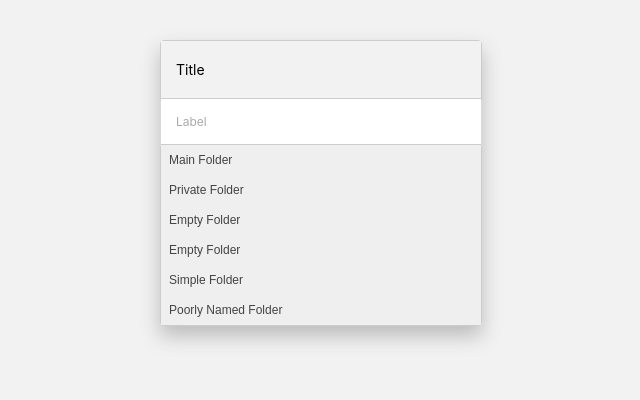
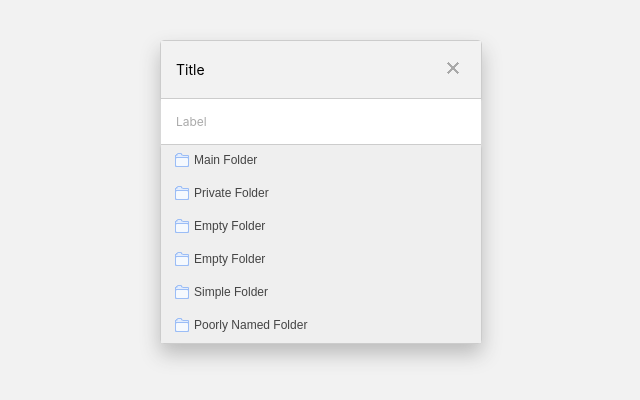
Before and after one commit to watkinshughes/explorer, a React (Create React App) app: page / in a window 1280 px wide. Shown: the top 400 px of the page, without its empty margins (319-959 px from the left). Built offline with nearby package versions, Linux system fonts and the light colour scheme.

Commit message:
Begin adding some icons

```diff
--- a/src/components/App/styles.css
+++ b/src/components/App/styles.css
@@ -17,6 +17,8 @@
   color: #444;
   text-align: left;
   text-transform: capitalize;
+  overflow: hidden;
+  text-overflow: ellipsis;
 }
 
 .App button:hover,
@@ -26,3 +28,29 @@
   background-color: #4285f4;
   color: #fff;
 }
+
+.App button span {
+  display: inline-block;
+  vertical-align: top;
+}
+
+.App button.folder::before {
+  content: '';
+  display: inline-block;
+  margin: 0 5px;
+  width: 15px;
+  height: 14px;
+  background: url(/icon-sprite.png);
+  background-position: -111px 0px;
+}
+
+.App button.file::before {
+  content: '';
+  display: inline-block;
+  margin: 0 5px;
+  width: 15px;
+  height: 14px;
+  background: url(/icon-sprite.png);
+  background-position: -140px 0px;
+
+}
--- a/src/components/Item/index.js
+++ b/src/components/Item/index.js
@@ -23,8 +23,8 @@ class Item extends Component {
   render() {
     return <li className={this.state.active ? 'active': null}
               onClick={this.toggleClass}>
-        <button>
-          { this.props.name }
+        <button className={this.props.type}>
+          <span>{ this.props.name }</span>
         </button>
         { this.props.children }
     </li>
--- a/src/components/Title/styles.css
+++ b/src/components/Title/styles.css
@@ -1,5 +1,19 @@
 .Title {
+  position: relative;
   padding: 20px 15px;
   background-color: #f2f2f2;
   font-size: 14px;
 }
+
+.Title::after {
+  content: '';
+  display: block;
+  position: absolute;
+  right: 20px;
+  top: 20px;
+  width: 15px;
+  height: 15px;
+  background: url(/icon-sprite.png);
+  background-position: -42px 0px;
+  opacity: 0.3;
+}
```
